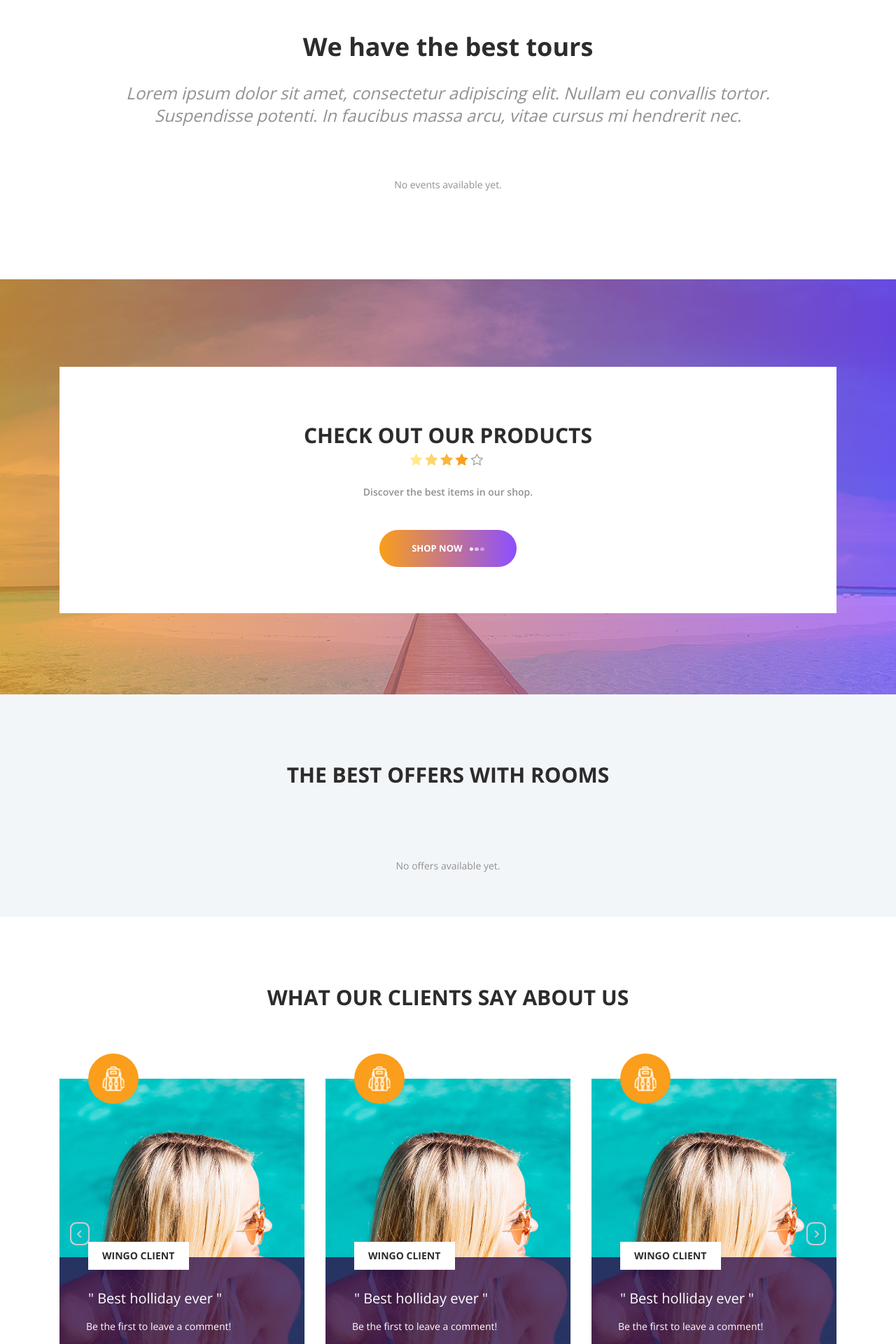
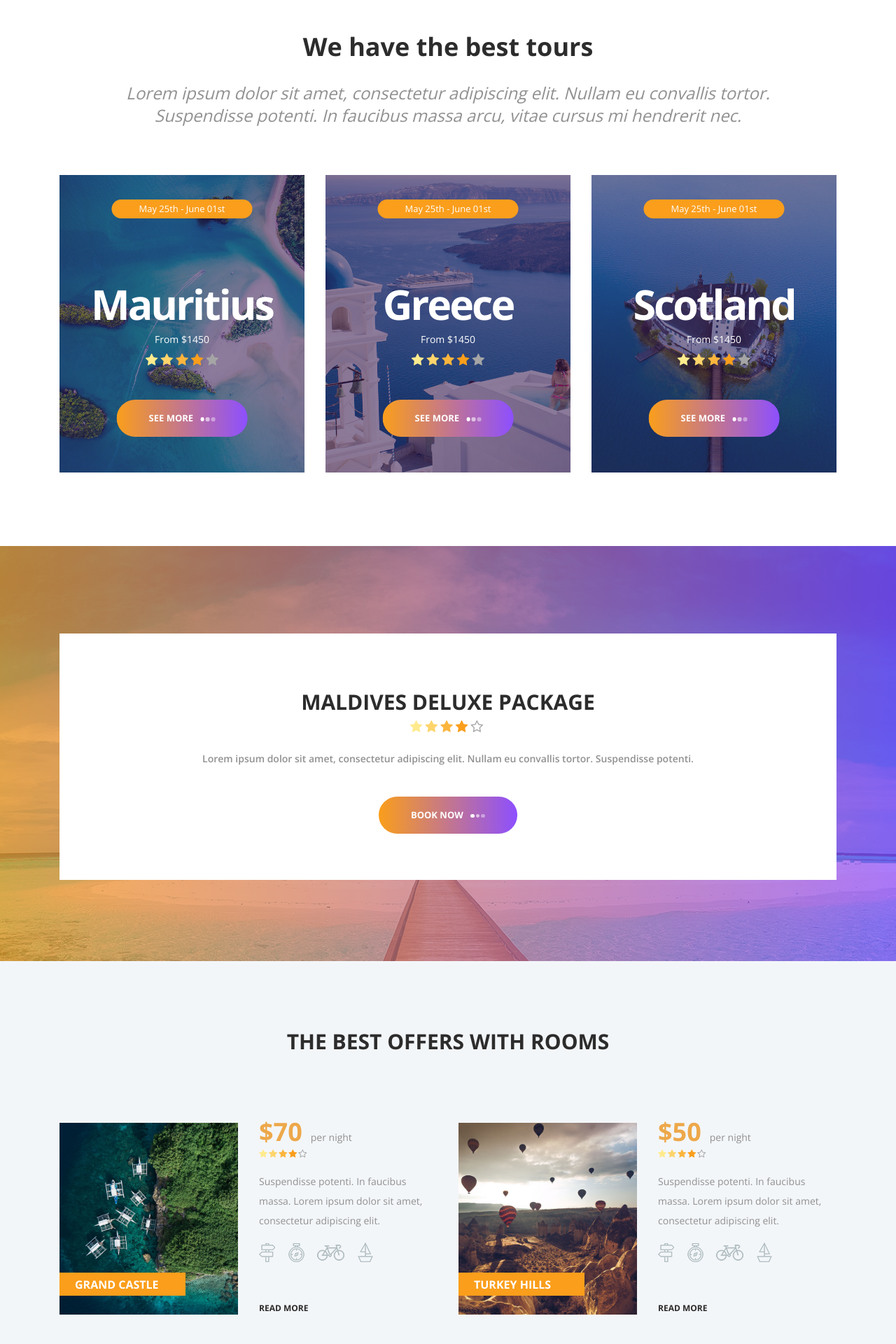
Before and after one commit to nour0310/Esprit-PIDEV-3A32-2526-WinGo, a Symfony app: template templates/index.html.twig in a window 1280 px wide. Shown: the part 1033-2953 px from the top of the page at 70% size. Run offline with Twig, Linux system fonts and the light colour scheme; the template is opened without the code that fills it, so the values that code supplies are empty; some libraries are stand-ins or nearby versions.

Commit message:
les tests

```diff
--- a/templates/index.html.twig
+++ b/templates/index.html.twig
@@ -153,7 +153,30 @@
 					</div>
 				</div>
 				{% else %}
-				<div class="col text-center"><p>No events available yet.</p></div>
+				{% set intro_items = [
+					{image: 'intro_1.jpg', date: 'May 25th - June 01st', name: 'Mauritius', price: 'From $1450'},
+					{image: 'intro_2.jpg', date: 'May 25th - June 01st', name: 'Greece', price: 'From $1450'},
+					{image: 'intro_3.jpg', date: 'May 25th - June 01st', name: 'Scotland', price: 'From $1450'}
+				] %}
+				{% for item in intro_items %}
+				<div class="col-lg-4 intro_col">
+					<div class="intro_item">
+						<div class="intro_item_overlay"></div>
+						<div class="intro_item_background" style="background-image:url({{ asset('images/' ~ item.image) }})"></div>
+						<div class="intro_item_content d-flex flex-column align-items-center justify-content-center">
+							<div class="intro_date">{{ item.date }}</div>
+							<div class="button intro_button"><div class="button_bcg"></div><a href="#">see more<span></span><span></span><span></span></a></div>
+							<div class="intro_center text-center">
+								<h1>{{ item.name }}</h1>
+								<div class="intro_price">{{ item.price }}</div>
+								<div class="rating rating_4">
+									<i class="fa fa-star"></i><i class="fa fa-star"></i><i class="fa fa-star"></i><i class="fa fa-star"></i><i class="fa fa-star"></i>
+								</div>
+							</div>
+						</div>
+					</div>
+				</div>
+				{% endfor %}
 				{% endfor %}
 
 			</div>
@@ -177,12 +200,19 @@
 								<div class="button cta_button"><div class="button_bcg"></div><a href="#">view product<span></span><span></span><span></span></a></div>
 							</div>
 							{% else %}
+							{% set cta_items = [
+								{title: 'maldives deluxe package', text: 'Lorem ipsum dolor sit amet, consectetur adipiscing elit. Nullam eu convallis tortor. Suspendisse potenti.'},
+								{title: 'maldives deluxe package', text: 'Lorem ipsum dolor sit amet, consectetur adipiscing elit. Nullam eu convallis tortor. Suspendisse potenti.'},
+								{title: 'maldives deluxe package', text: 'Lorem ipsum dolor sit amet, consectetur adipiscing elit. Nullam eu convallis tortor. Suspendisse potenti.'}
+							] %}
+							{% for item in cta_items %}
 							<div class="owl-item cta_item text-center">
-								<div class="cta_title">Check out our products</div>
+								<div class="cta_title">{{ item.title }}</div>
 								<div class="rating_r rating_r_4"><i></i><i></i><i></i><i></i><i></i></div>
-								<p class="cta_text">Discover the best items in our shop.</p>
-								<div class="button cta_button"><div class="button_bcg"></div><a href="#">shop now<span></span><span></span><span></span></a></div>
+								<p class="cta_text">{{ item.text }}</p>
+								<div class="button cta_button"><div class="button_bcg"></div><a href="#">book now<span></span><span></span><span></span></a></div>
 							</div>
+							{% endfor %}
 							{% endfor %}
 
 						</div>
@@ -248,7 +278,42 @@
 					</div>
 				</div>
 				{% else %}
-				<div class="col text-center"><p>No offers available yet.</p></div>
+				{% set fallback_offers = [
+					{image: 'offer_1.jpg', name: 'grand castle', price: '$70', text: 'Suspendisse potenti. In faucibus massa. Lorem ipsum dolor sit amet, consectetur adipiscing elit.'},
+					{image: 'offer_2.jpg', name: 'turkey hills', price: '$50', text: 'Suspendisse potenti. In faucibus massa. Lorem ipsum dolor sit amet, consectetur adipiscing elit.'},
+					{image: 'offer_3.jpg', name: 'island dream', price: '$90', text: 'Suspendisse potenti. In faucibus massa. Lorem ipsum dolor sit amet, consectetur adipiscing elit.'},
+					{image: 'offer_4.jpg', name: 'travel light', price: '$30', text: 'Suspendisse potenti. In faucibus massa. Lorem ipsum dolor sit amet, consectetur adipiscing elit.'}
+				] %}
+				{% for offer in fallback_offers %}
+				<div class="col-lg-6 offers_col">
+					<div class="offers_item">
+						<div class="row">
+							<div class="col-lg-6">
+								<div class="offers_image_container">
+									<div class="offers_image_background" style="background-image:url({{ asset('images/' ~ offer.image) }})"></div>
+									<div class="offer_name"><a href="#">{{ offer.name }}</a></div>
+								</div>
+							</div>
+							<div class="col-lg-6">
+								<div class="offers_content">
+									<div class="offers_price">{{ offer.price }}<span>per night</span></div>
+									<div class="rating_r rating_r_4 offers_rating"><i></i><i></i><i></i><i></i><i></i></div>
+									<p class="offers_text">{{ offer.text }}</p>
+									<div class="offers_icons">
+										<ul class="offers_icons_list">
+											<li class="offers_icons_item"><img src="{{ asset('images/post.png') }}" alt=""></li>
+											<li class="offers_icons_item"><img src="{{ asset('images/compass.png') }}" alt=""></li>
+											<li class="offers_icons_item"><img src="{{ asset('images/bicycle.png') }}" alt=""></li>
+											<li class="offers_icons_item"><img src="{{ asset('images/sailboat.png') }}" alt=""></li>
+										</ul>
+									</div>
+									<div class="offers_link"><a href="#">read more</a></div>
+								</div>
+							</div>
+						</div>
+					</div>
+				</div>
+				{% endfor %}
 				{% endfor %}
 
 			</div>
```
